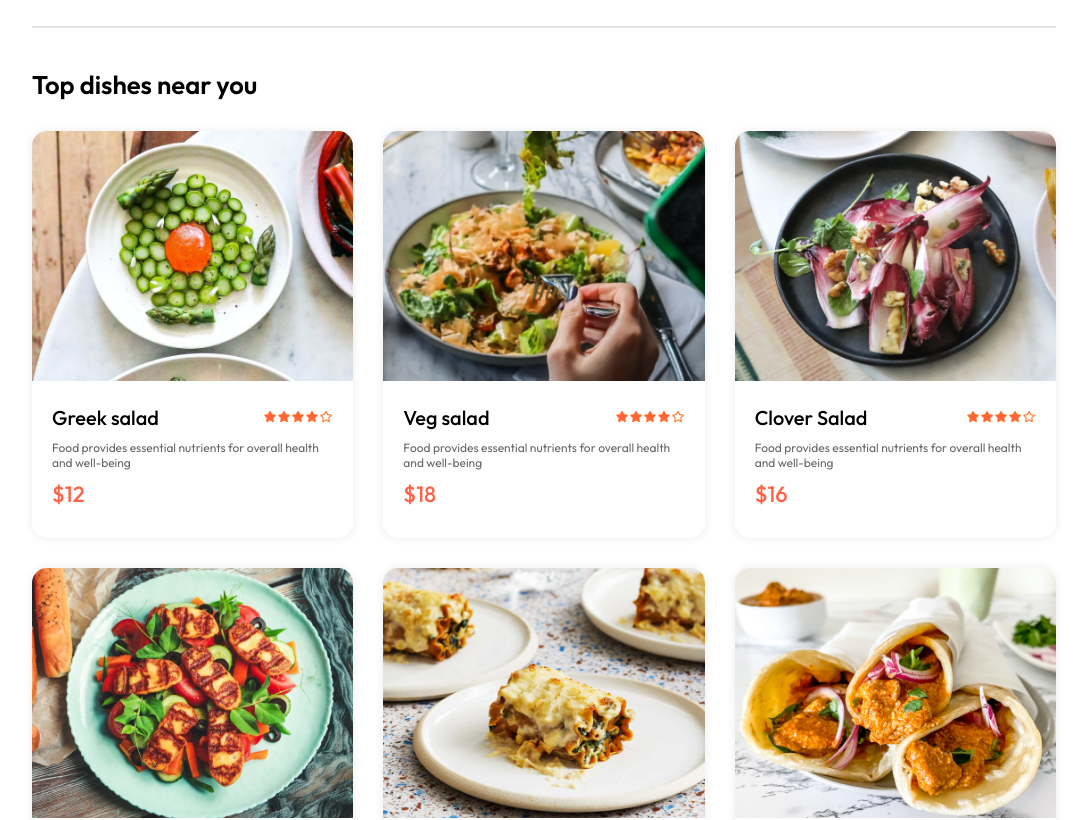
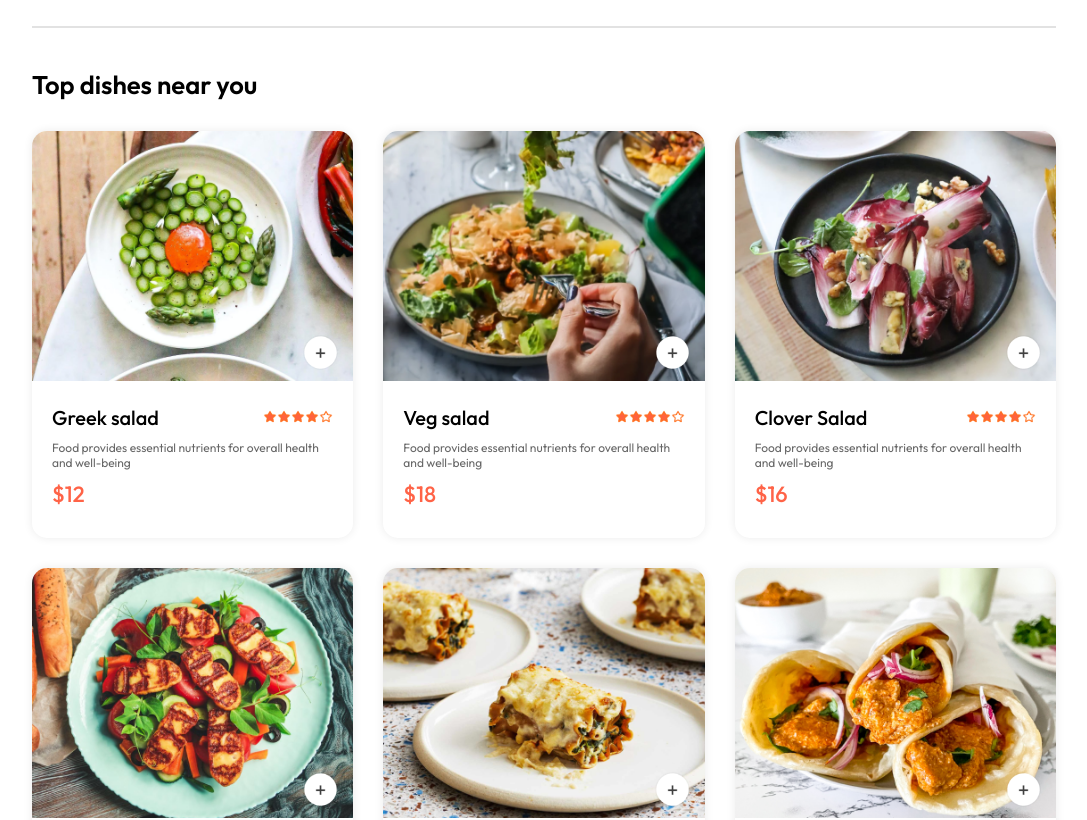
Before and after one commit to dadu99/food-delivery, a React (Vite) app: page / in a window 1280 px wide. Shown: the part 900-1720 px from the top of the page, without its empty margins (96-1183 px from the left). Built offline with nearby package versions, Linux system fonts and the light colour scheme.

Commit message:
counter food item

```diff
--- a/src/components/FoodItem/FoodItem.css
+++ b/src/components/FoodItem/FoodItem.css
@@ -36,3 +36,28 @@
     font-weight: 500;
     margin: 10px 0px;
 }
+.food-item-img-container {
+    position: relative;
+}
+.food-item-img-container .add {
+    width: 35px;
+    position: absolute;
+    bottom: 15px;
+    right: 15px;
+    cursor: pointer;
+    border-radius: 50%;
+}
+.food-item-counter {
+    position: absolute;
+    bottom: 15px;
+    right: 15px;
+    display: flex;
+    align-items: center;
+    gap: 10px;
+    padding: 6px;
+    border-radius: 50px;
+    background-color: white;
+}
+.food-item-counter img {
+    width: 30px;
+}
--- a/src/components/FoodItem/FoodItem.jsx
+++ b/src/components/FoodItem/FoodItem.jsx
@@ -1,12 +1,25 @@
-import React from 'react'
+import React, { useState } from 'react'
 import './FoodItem.css'
 import { assets } from '../../assets/assets'
 
 const FoodItem = ({ id, name, price, description, image }) => {
+
+    const [itemCount, setItemCount] = useState(0);
+
+
     return (
         <div className='food-item'>
             <div className='food-item-img-container'>
                 <img className='food-item-image' src={image} alt='' />
+                {
+                    !itemCount
+                        ? <img className='add' onClick={() => setItemCount(prev => prev + 1)} src={assets.add_icon_white} alt="" />
+                        : <div className='food-item-counter'>
+                            <img onClick={() => setItemCount(prev => prev - 1)} className='' src={assets.remove_icon_red} alt="" />
+                            <p>{itemCount}</p>
+                            <img onClick={() => setItemCount(prev => prev + 1)} src={assets.add_icon_green} alt='' />
+                        </div>
+                }
             </div>
 
             <div className='food-item-info'>
```
